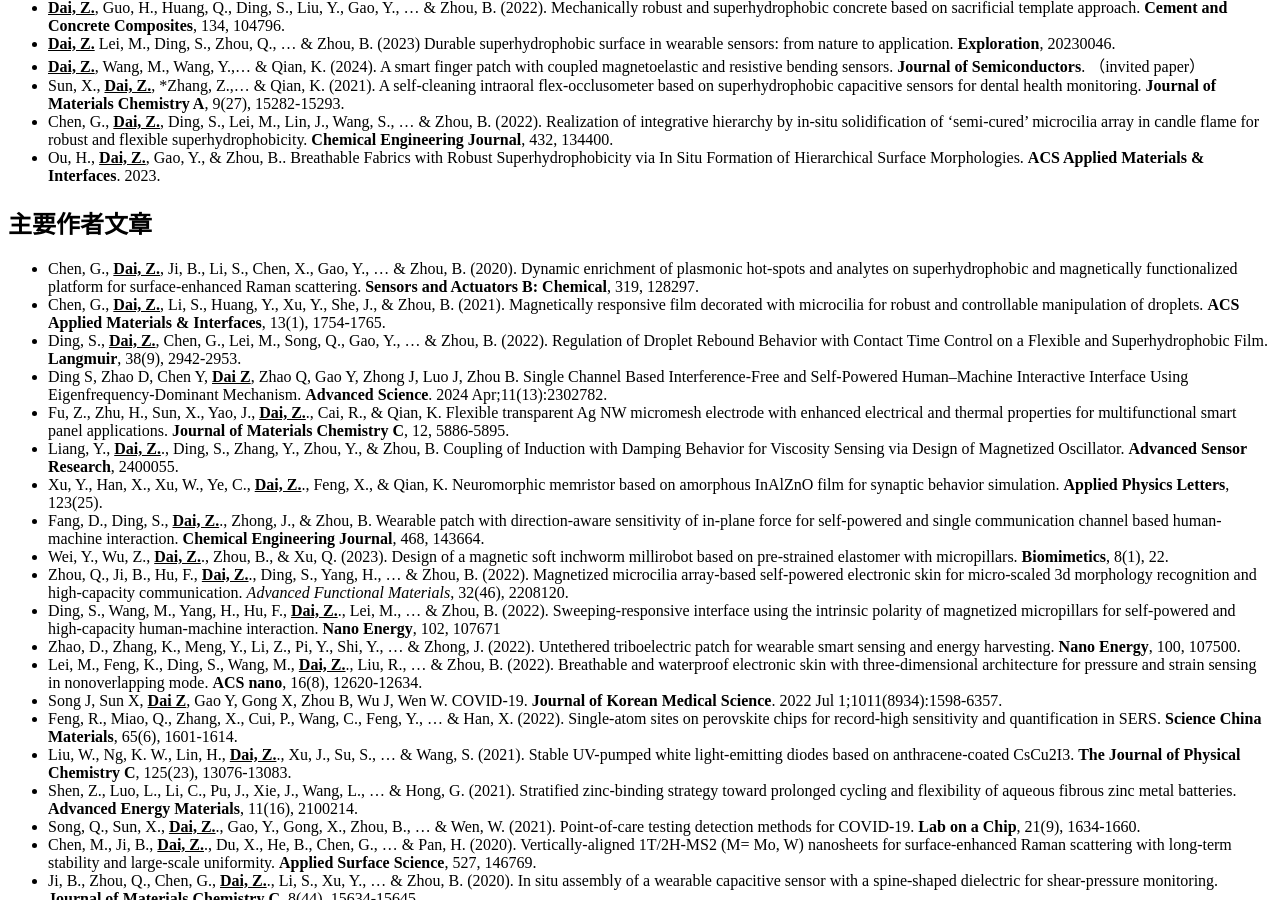
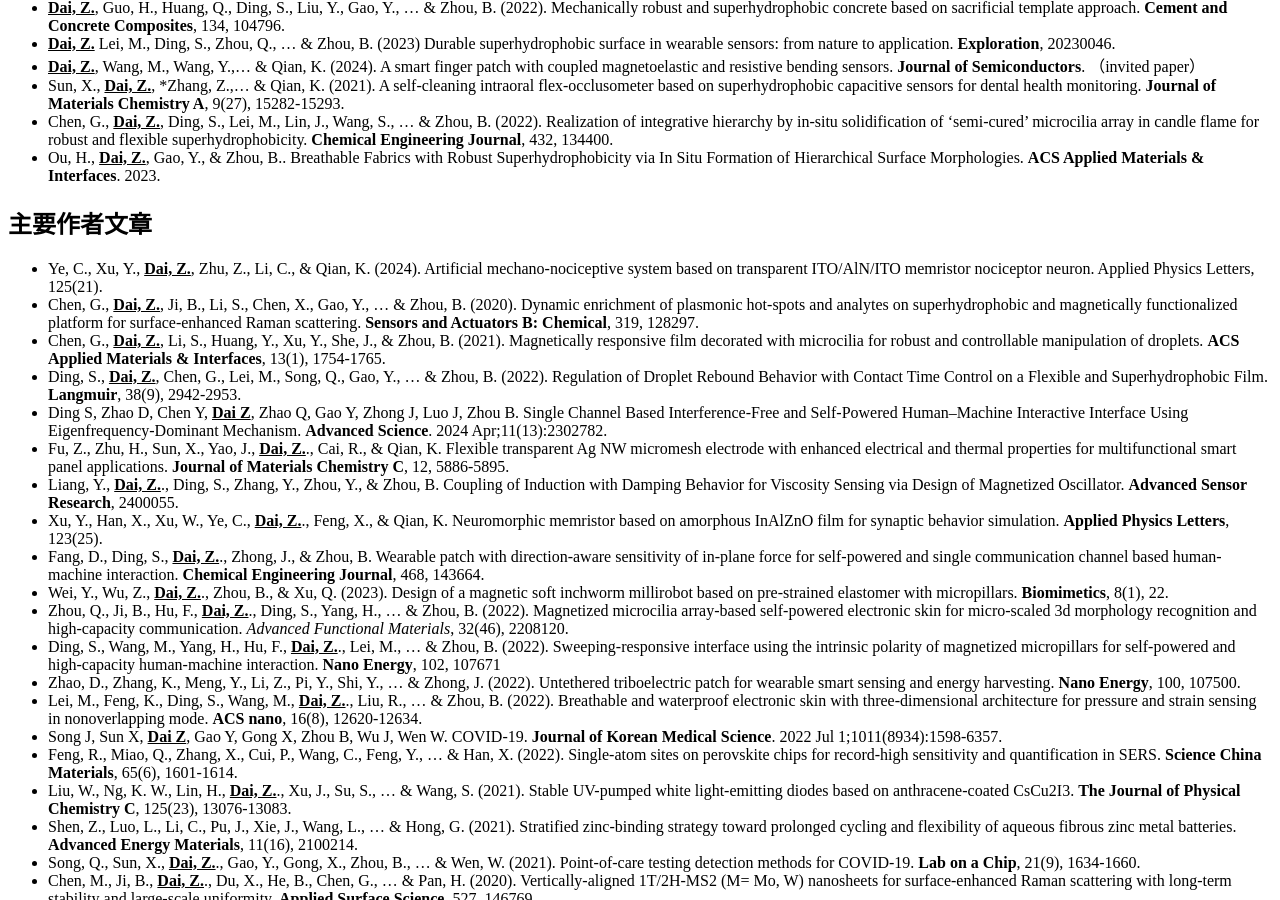
Before and after one commit to ziyidai-1996/ziyidai-1996.github.io, a Jekyll site: the page built from _pages/includes/2_publication.md, in a window 1280 px wide and 900 px high, scrolled down 722 px. Built offline with Jekyll 4.4.1, drawn with Linux system fonts in a browser that asks for light colours; our own code applies the rules of GitHub Pages for plain Markdown files.

Commit message:
Update 2_publication.md

```diff
--- a/_pages/includes/2_publication.md
+++ b/_pages/includes/2_publication.md
@@ -15,6 +15,7 @@
 
 
 ## 主要作者文章
+- Ye, C., Xu, Y., **<u>Dai, Z.</u>**, Zhu, Z., Li, C., & Qian, K. (2024). Artificial mechano-nociceptive system based on transparent ITO/AlN/ITO memristor nociceptor neuron. Applied Physics Letters, 125(21).
 - Chen, G., **<u>Dai, Z.</u>**, Ji, B., Li, S., Chen, X., Gao, Y., ... & Zhou, B. (2020). Dynamic enrichment of plasmonic hot-spots and analytes on superhydrophobic and magnetically functionalized platform for surface-enhanced Raman scattering. **Sensors and Actuators B: Chemical**, 319, 128297.
 - Chen, G., **<u>Dai, Z.</u>**, Li, S., Huang, Y., Xu, Y., She, J., & Zhou, B. (2021). Magnetically responsive film decorated with microcilia for robust and controllable manipulation of droplets. **ACS Applied Materials & Interfaces**, 13(1), 1754-1765.
 - Ding, S., **<u>Dai, Z.</u>**, Chen, G., Lei, M., Song, Q., Gao, Y., ... & Zhou, B. (2022). Regulation of Droplet Rebound Behavior with Contact Time Control on a Flexible and Superhydrophobic Film. **Langmuir**, 38(9), 2942-2953.
```
